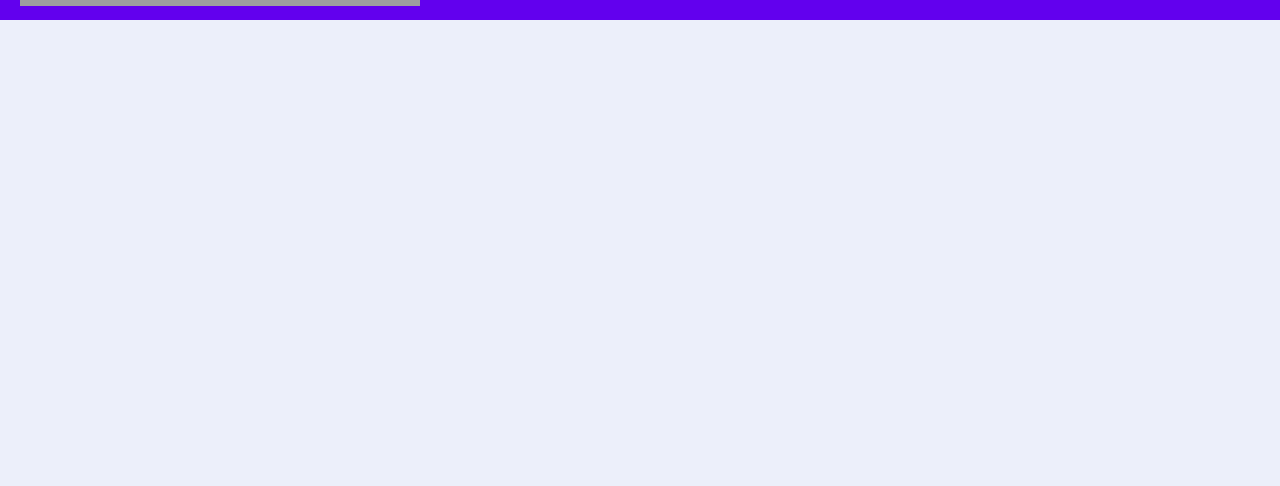
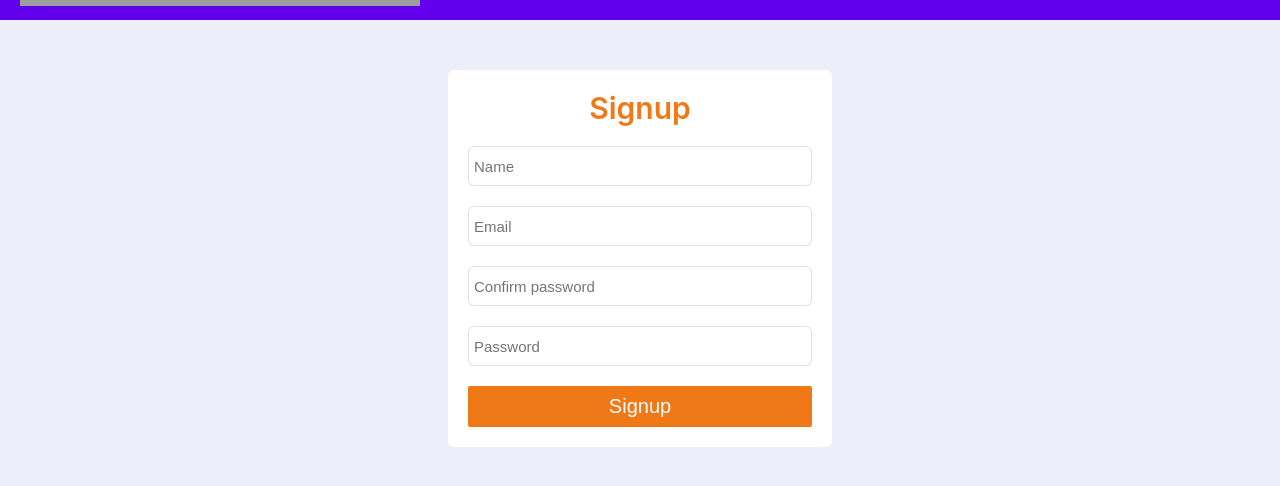
Before and after one commit to manikpokhetra79/CodeialReact, a React (Create React App) app: page /signup in a window 1280 px wide. Shown: the part 304-790 px from the top of the page. Built offline with nearby package versions, Linux system fonts and the light colour scheme; no server answers; grey boxes are pictures that could not be loaded.

Commit message:
login and signup components created

```diff
--- a/src/actions/actionTypes.js
+++ b/src/actions/actionTypes.js
@@ -1 +1,14 @@
 export const UPDATE_POSTS = 'UPDATE_POSTS';
+
+// login action types
+export const LOGIN_START = 'LOGIN_START';
+export const LOGIN_SUCCESS = 'LOGIN_SUCCESS';
+export const LOGIN_FAILED = 'LOGIN_FAILED';
+
+export const AUTHENTICATE_USER = 'AUTHENTICATE_USER';
+export const LOG_OUT = 'LOG_OUT';
+
+// signup
+export const SIGNUP_START = 'SIGNUP_START';
+export const SIGNUP_SUCCESS = 'SIGNUP_SUCCESS';
+export const SIGNUP_FAILED = 'SIGNUP_FAILED';
--- /dev/null
+++ b/src/actions/auth.js
@@ -0,0 +1,118 @@
+import {
+  LOGIN_START,
+  LOGIN_FAILED,
+  LOGIN_SUCCESS,
+  AUTHENTICATE_USER,
+  LOG_OUT,
+  SIGNUP_START,
+  SIGNUP_FAILED,
+  SIGNUP_SUCCESS,
+} from './actionTypes';
+import { APIUrls } from '../helpers/urls';
+import { getFormBody } from '../helpers/utils';
+
+export function startLogin() {
+  return {
+    type: LOGIN_START,
+  };
+}
+export function loginFailed(errorMessage) {
+  return {
+    type: LOGIN_FAILED,
+    error: errorMessage,
+  };
+}
+
+export function loginSuccess(user) {
+  return {
+    type: LOGIN_SUCCESS,
+    user,
+  };
+}
+
+export function login(email, password) {
+  return (dispatch) => {
+    dispatch(startLogin());
+    const url = APIUrls.login();
+    fetch(url, {
+      method: 'POST',
+      headers: {
+        'Content-Type': 'application/x-www-form-urlencoded',
+      },
+      body: getFormBody({ email, password }),
+    })
+      .then((response) => response.json())
+      .then((data) => {
+        console.log('data', data);
+        if (data.success) {
+          // dispatch action to save user
+          localStorage.setItem('token', data.data.token);
+          dispatch(loginSuccess(data.data.user));
+          return;
+        }
+        dispatch(loginFailed(data.message));
+      });
+  };
+}
+
+export function authenticateUser(user) {
+  return {
+    type: AUTHENTICATE_USER,
+    user,
+  };
+}
+
+export function logoutUser() {
+  return {
+    type: LOG_OUT,
+  };
+}
+
+export function signup(email, password, confirmPassword, name) {
+  return (dispatch) => {
+    const url = APIUrls.signup();
+    fetch(url, {
+      method: 'POST',
+      headers: {
+        'Content-Type': 'application/x-www-form-urlencoded',
+      },
+      body: getFormBody({
+        email,
+        password,
+        confirm_password: confirmPassword,
+        name,
+      }),
+    })
+      .then((response) => response.json())
+      .then((data) => {
+        // console.log('data', data);
+        if (data.success) {
+          // do something
+          localStorage.setItem('token', data.data.token);
+          dispatch(signupSuccessful(data.data.user));
+          return;
+        }
+        dispatch(signupFailed(data.message));
+      });
+  };
+}
+
+export function startSingup() {
+  return {
+    type: SIGNUP_START,
+  };
+}
+
+export function signupFailed(error) {
+  return {
+    type: SIGNUP_FAILED,
+    error,
+  };
+}
+
+export function signupSuccessful(user) {
+  return {
+    type: SIGNUP_SUCCESS,
+    user,
+  };
+}
--- a/src/actions/posts.js
+++ b/src/actions/posts.js
@@ -10,7 +10,7 @@ export function updatePosts(posts) {
 export function fetchPosts() {
   return (dispatch) => {
     const url = APIUrls.fetchPosts();
-    console.log(url);
+    // console.log(url);
     fetch(url)
       .then((res) => res.json())
       .then((data) => {
--- a/src/components/App.js
+++ b/src/components/App.js
@@ -1,14 +1,29 @@
-import React, { Component } from 'react';
+import React from 'react';
 import { connect } from 'react-redux';
 import { BrowserRouter as Router, Route, Switch } from 'react-router-dom';
+import PropTypes from 'prop-types';
 
 import { fetchPosts } from '../actions/posts';
-import { Home, Navbar } from './';
+import { Home, Navbar, Page404, Login, Signup } from './';
 
-class App extends Component {
+class App extends React.Component {
   componentDidMount() {
-    const { posts } = this.props;
     this.props.dispatch(fetchPosts());
+
+    const token = localStorage.getItem('token');
+
+    // if (token) {
+    //   const user = jwtDecode(token);
+
+    //   console.log('user', user);
+    //   this.props.dispatch(
+    //     authenticateUser({
+    //       email: user.email,
+    //       _id: user._id,
+    //       name: user.name,
+    //     })
+    //   );
+    // }
   }
 
   render() {
@@ -17,6 +32,7 @@ class App extends Component {
       <Router>
         <div>
           <Navbar />
+
           <Switch>
             <Route
               exact
@@ -25,16 +41,24 @@ class App extends Component {
                 return <Home {...props} posts={posts} />;
               }}
             />
+            <Route path="/login" component={Login} />
+            <Route path="/signup" component={Signup} />
+            <Route component={Page404} />
           </Switch>
         </div>
       </Router>
     );
   }
 }
+
 function mapStateToProps(state) {
   return {
     posts: state.posts,
   };
 }
 
+App.propTypes = {
+  posts: PropTypes.array.isRequired,
+};
+
 export default connect(mapStateToProps)(App);
--- /dev/null
+++ b/src/components/Login.js
@@ -0,0 +1,88 @@
+import React, { Component } from 'react';
+import { connect } from 'react-redux';
+
+import { login } from '../actions/auth';
+
+class Login extends Component {
+  constructor(props) {
+    super(props);
+    // this.emailInputRef = React.createRef();
+    // this.passwordInputRef = React.createRef();
+    this.state = {
+      email: '',
+      password: '',
+    };
+  }
+
+  handleEmailChange = (e) => {
+    this.setState({
+      email: e.target.value,
+    });
+  };
+
+  handlePasswordChange = (e) => {
+    this.setState({
+      password: e.target.value,
+    });
+  };
+
+  handleFormSubmit = (e) => {
+    e.preventDefault();
+    // console.log('this.emailInputRef', this.emailInputRef);
+    // console.log('this.passwordInputRef', this.passwordInputRef);
+    console.log('this.state', this.state);
+    const { email, password } = this.state;
+
+    if (email && password) {
+      this.props.dispatch(login(email, password));
+    }
+  };
+
+  render() {
+    const { error, inProgress } = this.props.auth;
+    return (
+      <form className="login-form">
+        <span className="login-signup-header">Log In</span>
+        {error && <div className="alert error-dailog">{error}</div>}
+        <div className="field">
+          <input
+            type="email"
+            placeholder="Email"
+            required
+            // ref={this.emailInputRef}
+            onChange={this.handleEmailChange}
+            value={this.state.email}
+          />
+        </div>
+        <div className="field">
+          <input
+            type="password"
+            placeholder="Password"
+            required
+            // ref={this.passwordInputRef}
+            onChange={this.handlePasswordChange}
+            value={this.state.password}
+          />
+        </div>
+        <div className="field">
+          {inProgress ? (
+            <button onClick={this.handleFormSubmit} disabled={inProgress}>
+              Logging in...
+            </button>
+          ) : (
+            <button onClick={this.handleFormSubmit} disabled={inProgress}>
+              Log In
+            </button>
+          )}
+        </div>
+      </form>
+    );
+  }
+}
+
+function mapStateToProps(state) {
+  return {
+    auth: state.auth,
+  };
+}
+export default connect(mapStateToProps)(Login);
--- /dev/null
+++ b/src/components/Page404.js
@@ -0,0 +1,11 @@
+import React from 'react';
+
+function Page404(props) {
+  return (
+    <div>
+      <h1>404: Nothing found here!</h1>
+    </div>
+  );
+}
+
+export default Page404;
--- /dev/null
+++ b/src/components/Signup.js
@@ -0,0 +1,86 @@
+import React, { Component } from 'react';
+import { connect } from 'react-redux';
+import { startSingup, signup } from '../actions/auth';
+
+class Signup extends Component {
+  constructor(props) {
+    super(props);
+    this.state = {
+      email: '',
+      password: '',
+      name: '',
+      confirmPassword: '',
+    };
+  }
+
+  handleInputChange = (field, value) => {
+    this.setState({
+      [field]: value,
+    });
+  };
+
+  onFormSubmit = (e) => {
+    e.preventDefault();
+    const { email, password, confirmPassword, name } = this.state;
+
+    if (email && password && confirmPassword && name) {
+      this.props.dispatch(startSingup());
+      this.props.dispatch(signup(email, password, confirmPassword, name));
+    }
+  };
+
+  render() {
+    const { inProgress, error } = this.props.auth;
+    return (
+      <form className="login-form">
+        <span className="login-signup-header"> Signup</span>
+        {error && <div className="alert error-dailog">{error}</div>}
+        <div className="field">
+          <input
+            placeholder="Name"
+            type="text"
+            required
+            onChange={(e) => this.handleInputChange('name', e.target.value)}
+          />
+        </div>
+        <div className="field">
+          <input
+            placeholder="Email"
+            type="email"
+            required
+            onChange={(e) => this.handleInputChange('email', e.target.value)}
+          />
+        </div>
+        <div className="field">
+          <input
+            placeholder="Confirm password"
+            type="password"
+            required
+            onChange={(e) =>
+              this.handleInputChange('confirmPassword', e.target.value)
+            }
+          />
+        </div>
+        <div className="field">
+          <input
+            placeholder="Password"
+            type="password"
+            required
+            onChange={(e) => this.handleInputChange('password', e.target.value)}
+          />
+        </div>
+        <div className="field">
+          <button onClick={this.onFormSubmit} disabled={inProgress}>
+            Signup
+          </button>
+        </div>
+      </form>
+    );
+  }
+}
+
+const mapStateToProps = ({ auth }) => ({
+  auth,
+});
+
+export default connect(mapStateToProps)(Signup);
--- a/src/components/index.js
+++ b/src/components/index.js
@@ -1,5 +1,9 @@
+import PostsList from './PostsList';
 import App from './App';
-import PostsList from './PostsList';
 import Navbar from './Navbar';
 import Home from './Home';
-export { App, Home, PostsList, Navbar };
+import Page404 from './Page404';
+import Login from './Login';
+import Signup from './Signup';
+
+export { PostsList, App, Navbar, Home, Page404, Login, Signup };
--- /dev/null
+++ b/src/helpers/utils.js
@@ -0,0 +1,12 @@
+export function getFormBody(params) {
+  let formBody = [];
+
+  for (let property in params) {
+    let encodedKey = encodeURIComponent(property); // 'user name' => 'user%20name'
+    let encodedValue = encodeURIComponent(params[property]); // manik 123 => manik%2020123
+
+    formBody.push(encodedKey + '=' + encodedValue);
+  }
+
+  return formBody.join('&'); // 'username=manik&password=123213'
+}
--- /dev/null
+++ b/src/reducers/auth.js
@@ -0,0 +1,58 @@
+import {
+  LOGIN_START,
+  LOGIN_SUCCESS,
+  LOGIN_FAILED,
+  AUTHENTICATE_USER,
+  LOG_OUT,
+  SIGNUP_START,
+  SIGNUP_SUCCESS,
+  SIGNUP_FAILED,
+} from '../actions/actionTypes';
+
+const initialAuthState = {
+  user: {},
+  error: null,
+  isLoggedin: false,
+  inProgress: false,
+};
+
+export default function auth(state = initialAuthState, action) {
+  switch (action.type) {
+    case LOGIN_START:
+    case SIGNUP_START:
+      return {
+        ...state,
+        inProgress: true,
+      };
+    case LOGIN_SUCCESS:
+    case SIGNUP_SUCCESS:
+      return {
+        ...state,
+        user: action.user,
+        isLoggedin: true,
+        inProgress: false,
+        error: null,
+      };
+    case LOGIN_FAILED:
+    case SIGNUP_FAILED:
+      return {
+        ...state,
+        inProgress: false,
+        error: action.error,
+      };
+    case AUTHENTICATE_USER:
+      return {
+        ...state,
+        user: action.user,
+        isLoggedin: true,
+      };
+    case LOG_OUT:
+      return {
+        ...state,
+        user: {},
+        isLoggedin: false,
+      };
+    default:
+      return state;
+  }
+}
--- a/src/reducers/index.js
+++ b/src/reducers/index.js
@@ -1,5 +1,8 @@
 import { combineReducers } from 'redux';
 import posts from './posts';
+import auth from './auth';
+
 export default combineReducers({
   posts,
+  auth,
 });
--- a/src/reducers/posts.js
+++ b/src/reducers/posts.js
@@ -1,9 +1,9 @@
 import { UPDATE_POSTS } from '../actions/actionTypes';
+
 export default function posts(state = [], action) {
   switch (action.type) {
     case UPDATE_POSTS:
       return action.posts;
-
     default:
       return state;
   }
```
